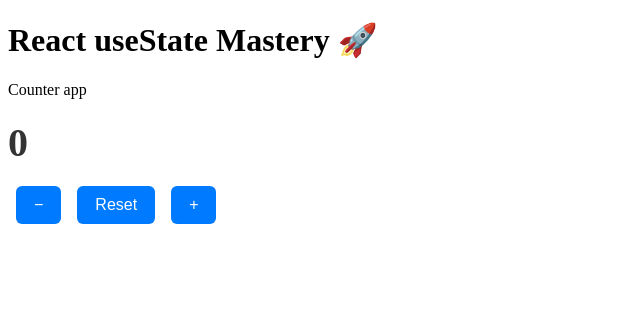
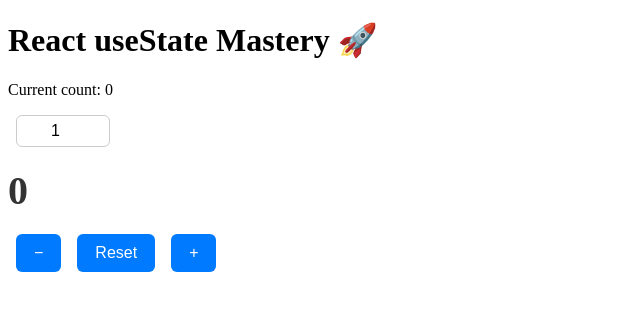
Before and after one commit to Bharat-Dua/react-useState-mastery, a React (Vite) app: page / in a window 1280 px wide. Shown: the top 310 px of the page, without its empty margins (0-640 px from the left). Built offline with nearby package versions, Linux system fonts and the light colour scheme.

Commit message:
completed challenge 3

```diff
--- a/src/App.jsx
+++ b/src/App.jsx
@@ -2,12 +2,15 @@
 import ToggleButton from "./challenges/01_ToggleButton/ToggleButton";
 // counter challenge
 import Counter from "./challenges/01_ToggleButton/02_Counter/Counter";
+import CounterWithConfigurableSteps from "./challenges/01_ToggleButton/03_Counter-with-configurable-steps/CounterWithConfigurableSteps";
+// counter with configurable steps
 
 function App() {
   return (
     <div>
       {/* <ToggleButton /> */}
-      <Counter />
+      {/* <Counter /> */}
+      <CounterWithConfigurableSteps />
     </div>
   );
 }
--- /dev/null
+++ b/src/challenges/01_ToggleButton/03_Counter-with-configurable-steps/CounterWithConfigurableSteps.css
@@ -0,0 +1,15 @@
+.step-input {
+  width: 80px;
+  margin-left: 8px;
+  padding: 6px;
+  font-size: 1rem;
+  border: 1px solid #ccc;
+  border-radius: 6px;
+  text-align: center;
+  outline: none;
+}
+
+.step-input:focus {
+  border-color: #007bff;
+  box-shadow: 0 0 4px rgba(0, 123, 255, 0.3);
+}
--- /dev/null
+++ b/src/challenges/01_ToggleButton/03_Counter-with-configurable-steps/CounterWithConfigurableSteps.jsx
@@ -0,0 +1,41 @@
+import React, { useState } from "react";
+import "./CounterWithConfigurableSteps.css";
+
+function CounterWithConfigurableSteps() {
+  const [count, setCount] = useState(0);
+  const [userInputValue, setUserInputValue] = useState(1);
+
+  function CounterButton({ label, onClick }) {
+    return <button onClick={onClick}>{label}</button>;
+  }
+
+  function handleCounter(type) {
+    const step = userInputValue || 1;
+    if (type === "increment") {
+      setCount((prev) => prev + step);
+    } else if (type === "decrement") {
+      setCount((prev) => (prev > 0 ? prev - step : 0)); // prevents negative
+    } else if (type === "reset") {
+      setCount(0);
+      setUserInputValue(1);
+    }
+  }
+  return (
+    <div className="p-8 text-center">
+      <h1>React useState Mastery 🚀</h1>
+      <p>Current count: {count}</p>
+      <input
+        type="number"
+        value={userInputValue}
+        onChange={(e) => setUserInputValue(+e.target.value)}
+        className="step-input"
+      />
+      <div className="counter-value">{count}</div>
+      <CounterButton label="−" onClick={() => handleCounter("decrement")} />
+      <CounterButton label="Reset" onClick={() => handleCounter("reset")} />
+      <CounterButton label="+" onClick={() => handleCounter("increment")} />
+    </div>
+  );
+}
+
+export default CounterWithConfigurableSteps;
```
